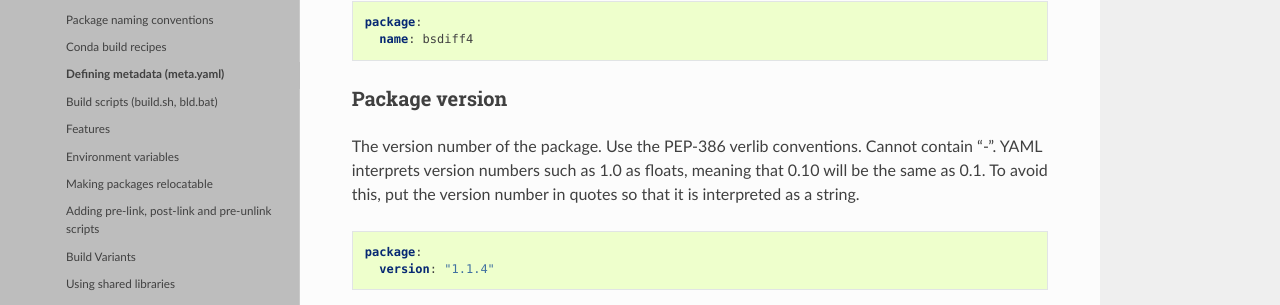
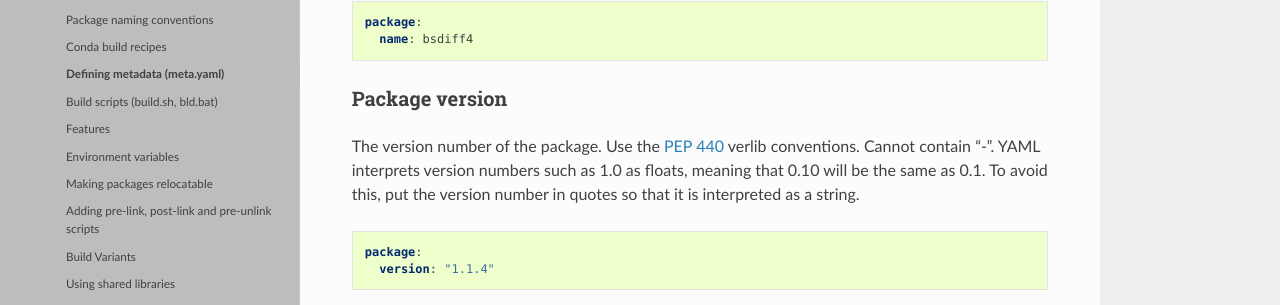
Before and after one commit to conda/conda-docs, a Sphinx documentation site: the page built from docs/source/user-guide/tasks/build-packages/define-metadata.rst, in a window 1280 px wide and 900 px high, scrolled down 1159 px. Shown: the part 121-426 px from the top of the window. Built offline with Sphinx 7.4.7 and the Read the Docs theme 2.0.0, drawn with Linux system fonts in a browser that asks for light colours.

Commit message:
Update define-metadata pep 386 to 440

```diff
--- a/docs/source/user-guide/tasks/build-packages/define-metadata.rst
+++ b/docs/source/user-guide/tasks/build-packages/define-metadata.rst
@@ -41,7 +41,7 @@ spaces.
 Package version
 ---------------
 
-The version number of the package. Use the PEP-386 verlib
+The version number of the package. Use the `PEP 440 <https://www.python.org/dev/peps/pep-0440/>`_ verlib
 conventions. Cannot contain "-". YAML interprets version numbers
 such as 1.0 as floats, meaning that 0.10 will be the same as 0.1.
 To avoid this, put the version number in quotes so that it is
```
